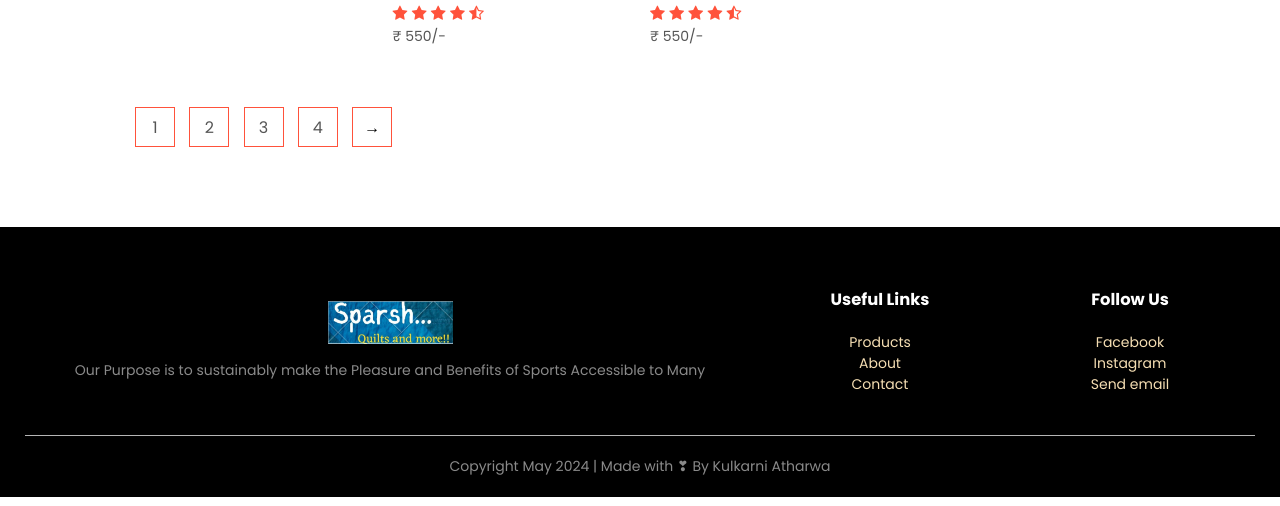
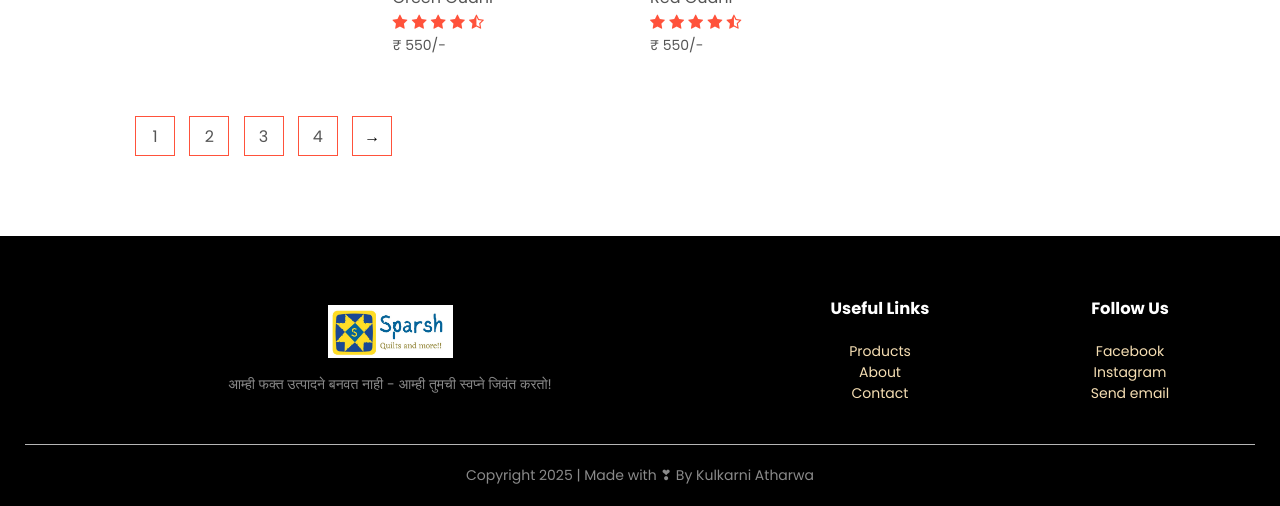
Before and after one commit to Atharwa-Kulkarni/Sparsh, a plain HTML site: page products_1.html in a window 1280 px wide. Shown: the part 1780-2286 px from the top of the page. Drawn offline with Linux system fonts and the light colour scheme.

Commit message:
Add files via upload

```diff
--- a/products_1.html
+++ b/products_1.html
@@ -25,7 +25,7 @@
         <div class="logo">
             <a href="index.html">
               <img
-                src="flyer.png"
+                src="Logo.jpg"
                 alt="Store Logo"
                 style="width: 125px"
               />
@@ -228,11 +228,10 @@
       <div class="container">
         <div class="row">
             <div class="footer-col-2">
-            <img src="flyer.png" alt="Store Logo"
+            <img src="Logo.jpg" alt="Store Logo"
                 style="width: 125px" />
             <p>
-              Our Purpose is to sustainably make the Pleasure and Benefits of
-              Sports Accessible to Many
+              आम्ही फक्त उत्पादने बनवत नाही - आम्ही तुमची स्वप्ने जिवंत करतो!
             </p>
           </div>
           <div class="footer-col-3">
@@ -254,7 +253,7 @@
         </div>
         <hr />
         <p class="copyright">
-          Copyright May 2024 | Made with &#10083; By Kulkarni Atharwa
+          Copyright 2025 | Made with &#10083; By Kulkarni Atharwa
         </p>
       </div>
     </div>
```
Also changed, not shown: products_2.html (+4 -5 lines), products_3.html (+4 -5 lines), products_4.html (+4 -5 lines), Back Drop/BG1.jpg (added), Back Drop/BG2.jpg (added), Back Drop/BG3.jpeg (added), Back Drop/BG4.jpeg (added), Back Drop/BG5.jpg (added), Back Drop/BG6.jpg (added), Logo.jpg (added).
